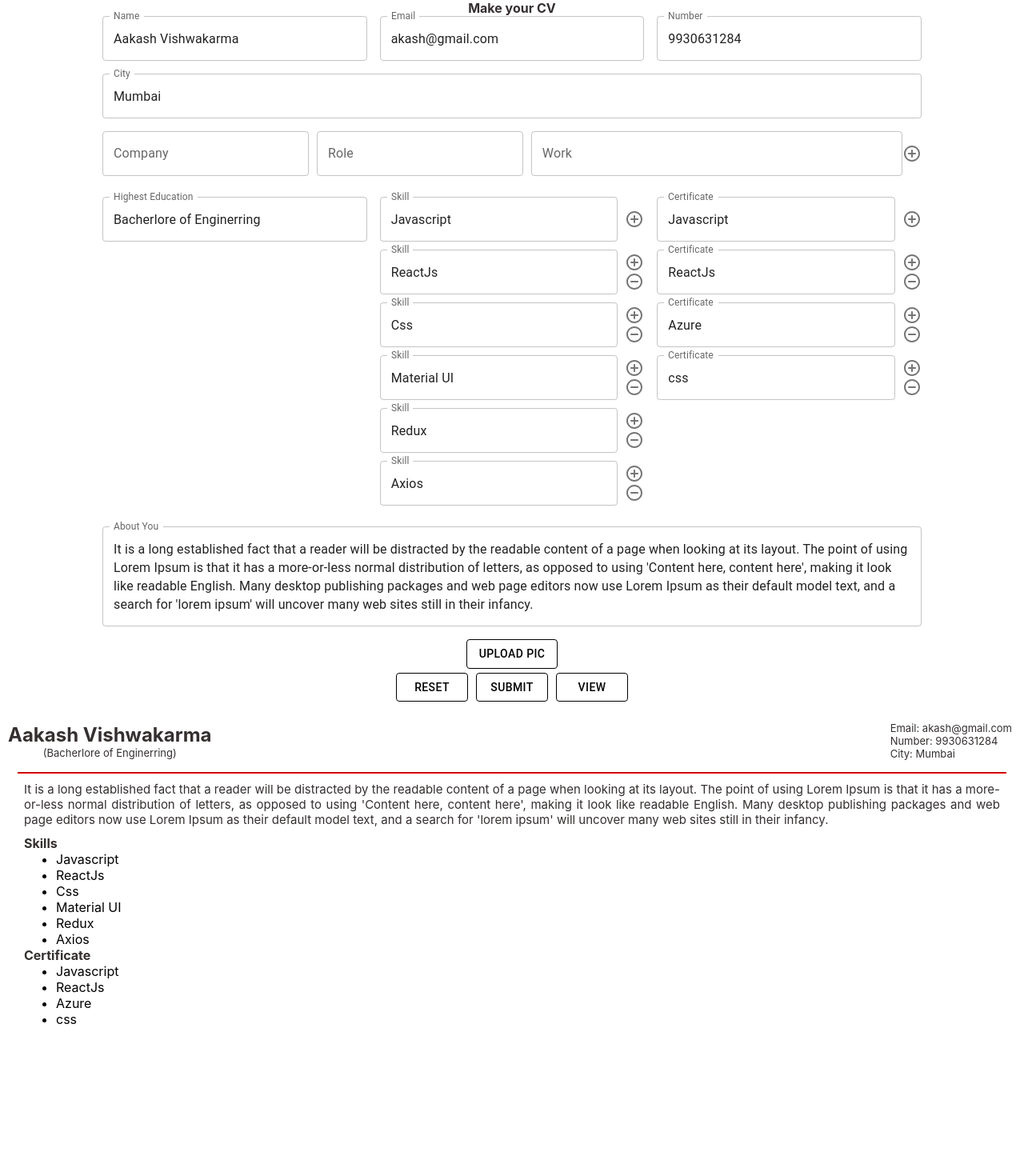
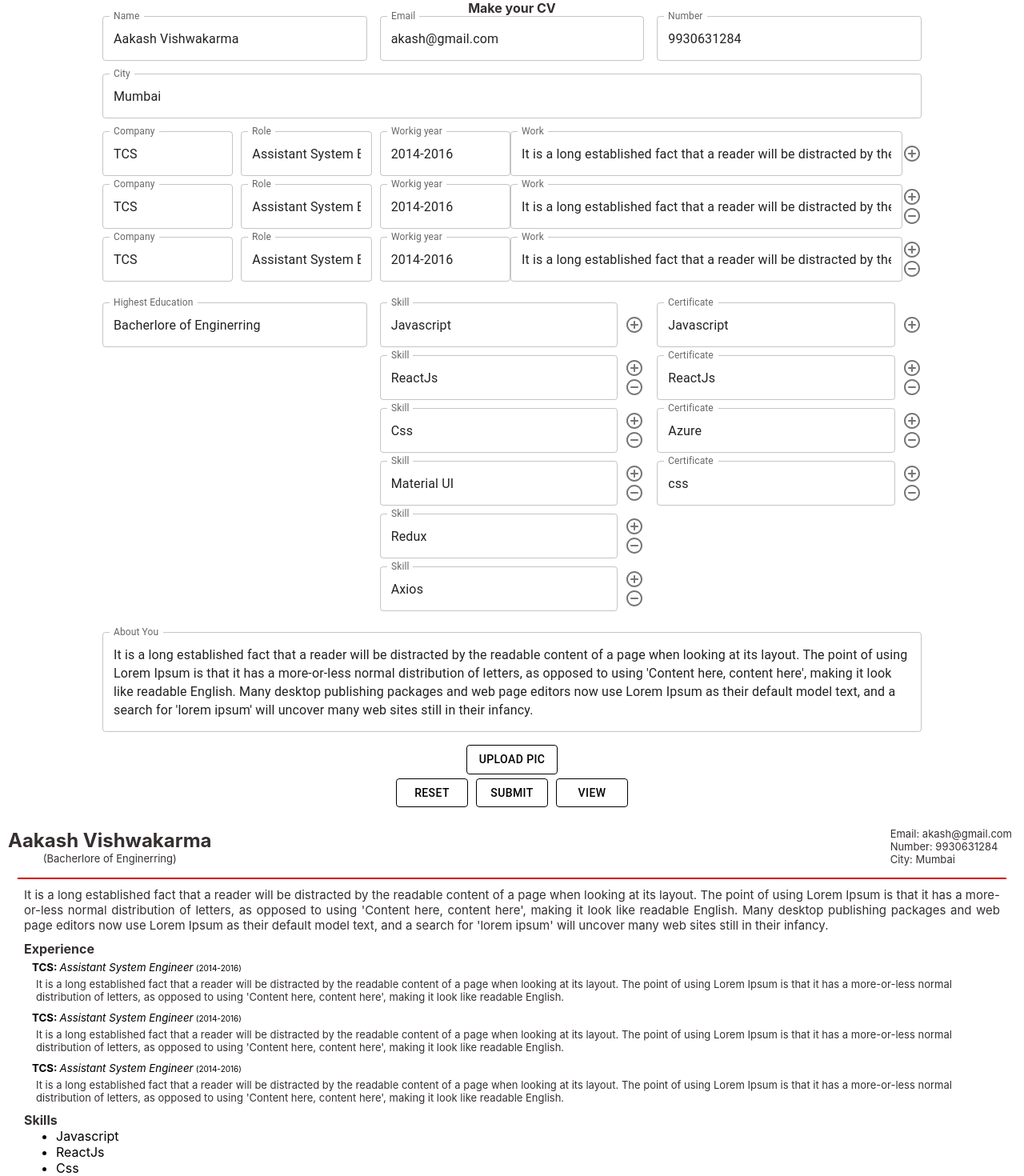
Before and after one commit to aks318/make-your-cv, a React (Create React App) app: page / in a window 1280 px wide. Shown: the top 1470 px of the page at 80% size. Before the commit the page ends 1284 px from the top, so only its background shows below. Built offline with nearby package versions, Linux system fonts and the light colour scheme.

Commit message:
Experience added into resume

```diff
--- a/src/component/Form.js
+++ b/src/component/Form.js
@@ -23,9 +23,20 @@ const InputForm = () => {
         city : "Mumbai",
         education : "Bacherlore of Enginerring",
         experience : [{
-            company : "",
-            role : "",
-            work: ""
+            company : "TCS",
+            role : "Assistant System Engineer",
+            year : "2014-2016",
+            work: "It is a long established fact that a reader will be distracted by the readable content of a page when looking at its layout. The point of using Lorem Ipsum is that it has a more-or-less normal distribution of letters, as opposed to using 'Content here, content here', making it look like readable English."
+        }, {
+            company : "TCS",
+            role : "Assistant System Engineer",
+            year : "2014-2016",
+            work: "It is a long established fact that a reader will be distracted by the readable content of a page when looking at its layout. The point of using Lorem Ipsum is that it has a more-or-less normal distribution of letters, as opposed to using 'Content here, content here', making it look like readable English."
+        }, {
+            company : "TCS",
+            role : "Assistant System Engineer",
+            year : "2014-2016",
+            work: "It is a long established fact that a reader will be distracted by the readable content of a page when looking at its layout. The point of using Lorem Ipsum is that it has a more-or-less normal distribution of letters, as opposed to using 'Content here, content here', making it look like readable English."
         }],
         skills : ["Javascript" , "ReactJs" , "Css" , "Material UI" , "Redux" , "Axios"],
         certificates : ["Javascript" , "ReactJs " , "Azure", "css"],
@@ -111,12 +122,17 @@ const InputForm = () => {
                                             <div key={index} className = "arrayDiv">
                                                 <Field name = {`experience[${index}].company`}>
                                                     {({field, form, meta}) => (
-                                                        <TextField style={{width : "50%" , marginRight : "10px"}}  {...field} id="outlined-basic" label="Company" type= "text" variant="outlined" />
+                                                        <TextField style={{width : "30%" , marginRight : "10px"}}  {...field} id="outlined-basic" label="Company" type= "text" variant="outlined" />
                                                     )}
                                                 </Field>
                                                 <Field name = {`experience[${index}].role`}>
                                                     {({field, form, meta}) => (
-                                                        <TextField style={{width : "50%" , marginRight : "10px"}}  {...field} id="outlined-basic" label="Role" type= "text" variant="outlined" />
+                                                        <TextField style={{width : "30%" , marginRight : "10px"}}  {...field} id="outlined-basic" label="Role" type= "text" variant="outlined" />
+                                                    )}
+                                                </Field>
+                                                <Field name = {`experience[${index}].year`}>
+                                                    {({field, form, meta}) => (
+                                                        <TextField style={{width : "30%"}}  {...field} id="outlined-basic" label="Workig year" type= "text" variant="outlined" />
                                                     )}
                                                 </Field>
                                                 <Field name = {`experience[${index}].work`}>
--- a/src/component/MyResume.js
+++ b/src/component/MyResume.js
@@ -1,3 +1,4 @@
+import { fontSize } from '@mui/system'
 import React from 'react'
 import './Myresume.css'
 const MyResume = ({values}) => {
@@ -28,19 +29,28 @@ const MyResume = ({values}) => {
             <div className='about'>
                     <p style={{color : "rgb(53, 47, 47)"  , fontSize : "15px" , margin : "10px 20px 10px 20px" , textAlign: "justify"}}>{values.about}</p>
             </div>
+            <div className='experience'>
+                <h4>Experience</h4>
+                {values.experience.map((exp , index) => (
+                    <div key={index}>
+                        <h5 style={{margin : "5px 0px 5px 10px"}}>{exp.company}: <span style={{fontWeight : "450" , fontStyle : "italic"}}>{exp.role}</span> <span style={{fontWeight : "normal", fontSize : "10px"}}>({exp.year})</span></h5>
+                        <p style={{color : "rgb(53, 47, 47)" , margin : "5px 20px 10px 15px"}}>{exp.work}</p>
+                    </div>
+                ))}
+            </div>
             <div className='skills'>
                 <h4>Skills</h4>
                 <ul>
-                    {values.skills.map(skill => (
-                        <li>{skill}</li>
+                    {values.skills.map((skill , index) => (
+                        <li key={index}>{skill}</li>
                     ))}
                 </ul>
             </div>
             <div className='skills'>
                 <h4>Certificate</h4>
                 <ul>
-                    {values.certificates.map(certificate => (
-                        <li>{certificate}</li>
+                    {values.certificates.map((certificate , index) => (
+                        <li key={index}>{certificate}</li>
                     ))}
                 </ul>
             </div>
--- a/src/component/Myresume.css
+++ b/src/component/Myresume.css
@@ -28,7 +28,7 @@ p{font-size: small}
     border-top: 1px dotted red;
 }
 
-.skills{
+.skills, .experience{
     margin-left: 20px;
 }
 
```
